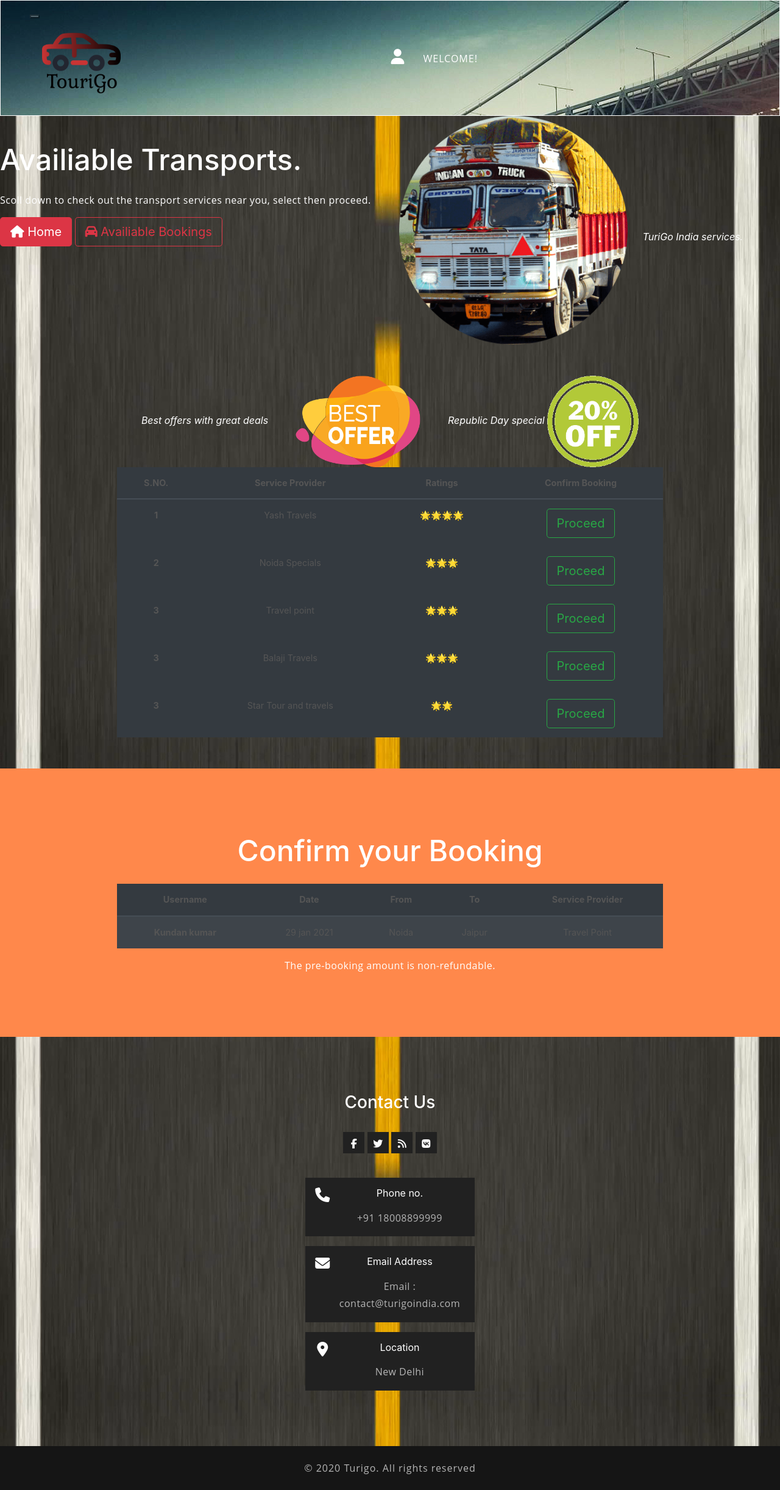
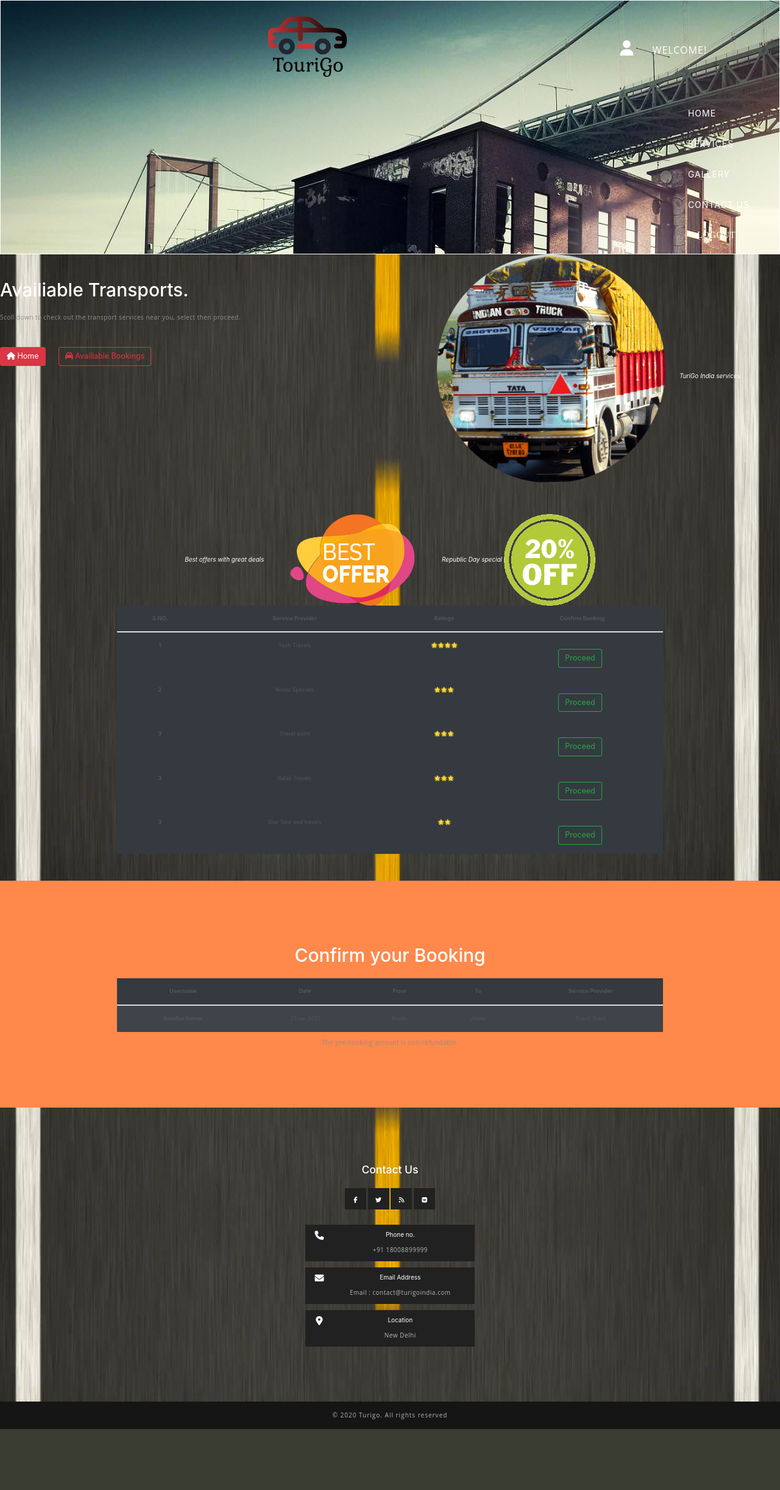
Before and after one commit to mdsuhailarif/miniproject, a PHP site: page /booking.php in a window 1280 px wide. Shown: the whole page at 61% size. After the commit the page ends 2343 px from the top, so only its background shows below. Run offline with PHP 8.4, Linux system fonts and the light colour scheme; some libraries are stand-ins or nearby versions.

Commit message:
Update booking.php

```diff
--- a/booking.php
+++ b/booking.php
@@ -5,7 +5,10 @@
   <meta charset="utf-8">
   <title>Bookings-TuriGo India</title>
   <link rel="stylesheet" href="css/styles_bookings.css">
-  <link rel="stylesheet" href="css/style3.css" type="text/css" media="all" > <!-- Style-CSS -->
+ <link rel="stylesheet" href="css/styles.css">
+<link rel="stylesheet" href="css/bootstrap.css"> <!-- Bootstrap-Core-CSS -->
+<link rel="stylesheet" href="css/style3.css" type="text/css" media="all" > <!-- Style-CSS -->
+<link rel="stylesheet" href="css/font-awesome.css">
 
 
   <!-- Font-awesome -->
```
